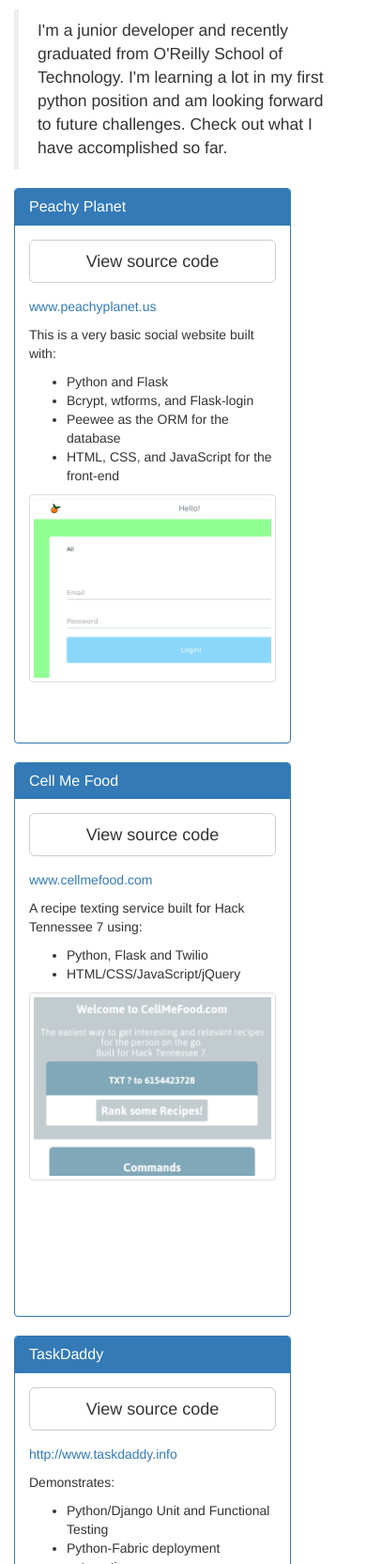
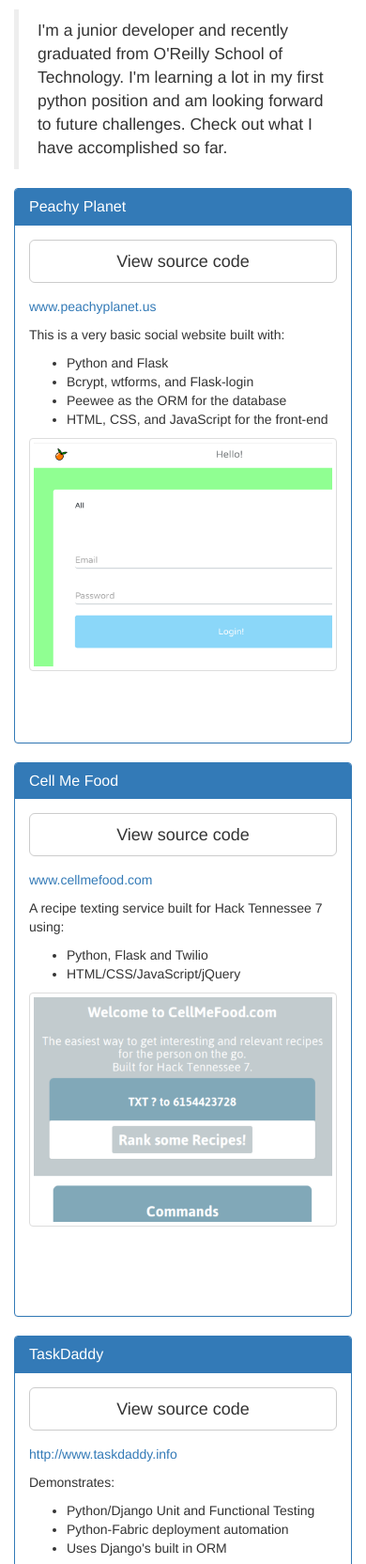
Before and after one commit to 2achary/zachswift, a Django app: page / in a window 390 px wide. Shown: the part 149-1813 px from the top of the page at 94% size. Run offline with Django 3.2, Linux system fonts and the light colour scheme; some libraries are stand-ins or nearby versions.

Commit message:
fix column width

```diff
--- a/portfolio/templates/index.html
+++ b/portfolio/templates/index.html
@@ -55,7 +55,7 @@
 <!--################### end of source and project links ###################-->
           <div class='row'>
             <div class='row-same-height'>
-              <div class=' col-xs-10 col-sm-10 col-md-6 col-lg-4 col-lg-height '>
+              <div class=' col-xs-12 col-sm-12 col-md-6 col-lg-4 col-lg-height '>
                 <div  class="panel panel-default panel-primary panel-primary">
                   <div class='panel-heading'>
                    <h1 class='panel-title'> <a href="http://www.peachyplanet.us" >Peachy Planet</a></h1>
@@ -88,7 +88,7 @@
 
 
 
-                  <div class='col-xs-10 col-sm-10 col-md-6 col-lg-4 col-lg-height'>
+                  <div class='col-xs-12 col-sm-12 col-md-6 col-lg-4 col-lg-height'>
                     <div  class="panel panel-default panel-primary panel-primary">
                       <div class='panel-heading'>
                         <h1 class='panel-title'><a href="http://www.cellmefood.com" >Cell Me Food</a></h1>
@@ -116,7 +116,7 @@
 
 
 
-              <div class='  col-xs-10 col-sm-10 col-md-6 col-lg-4 col-lg-height'>
+              <div class='  col-xs-12 col-sm-12 col-md-6 col-lg-4 col-lg-height'>
                 <div class='panel panel-default panel-primary '>
 
                     <div class='panel-heading'>
@@ -145,7 +145,7 @@
 
 
 
-              <div class=' col-xs-10 col-sm-10 col-md-6 col-lg-4 col-lg-height'>
+              <div class=' col-xs-12 col-sm-12 col-md-6 col-lg-4 col-lg-height'>
                 <div  class="panel panel-default panel-primary" >
                   <div class='panel-heading'>
                     <h1 class='panel-title'><a href="http://2achary.pythonanywhere.com">Place Holder Image Server</a></h1>
@@ -167,7 +167,7 @@
                 </div>
               </div>
 
-              <div class=' col-xs-10 col-sm-10 col-md-6 col-lg-4 col-lg-height'>
+              <div class=' col-xs-12 col-sm-12 col-md-6 col-lg-4 col-lg-height'>
                 <div  class="panel panel-default panel-primary" >
                     <div class='panel-heading'>
                       <h1 class='panel-title'><a href="http://github.com/2achary/Email-Program">Email-Application</a></h1>
```
